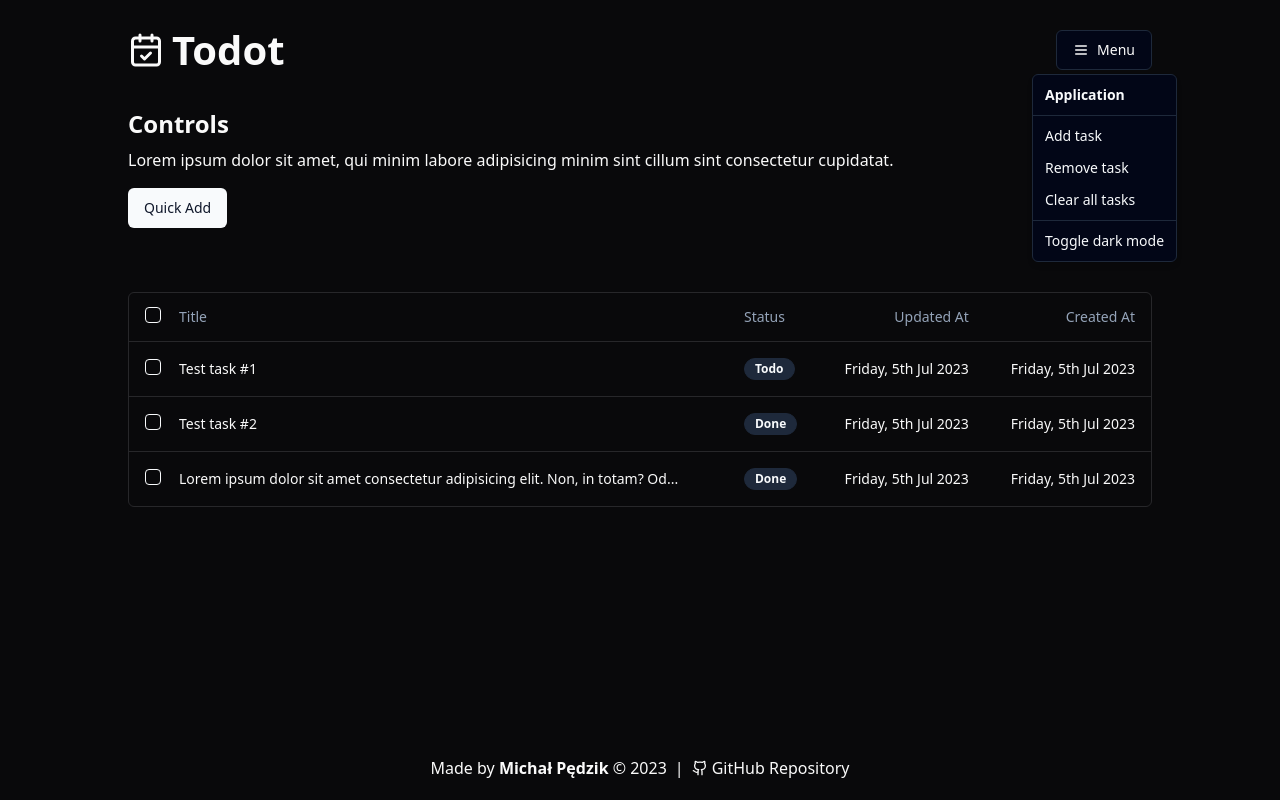
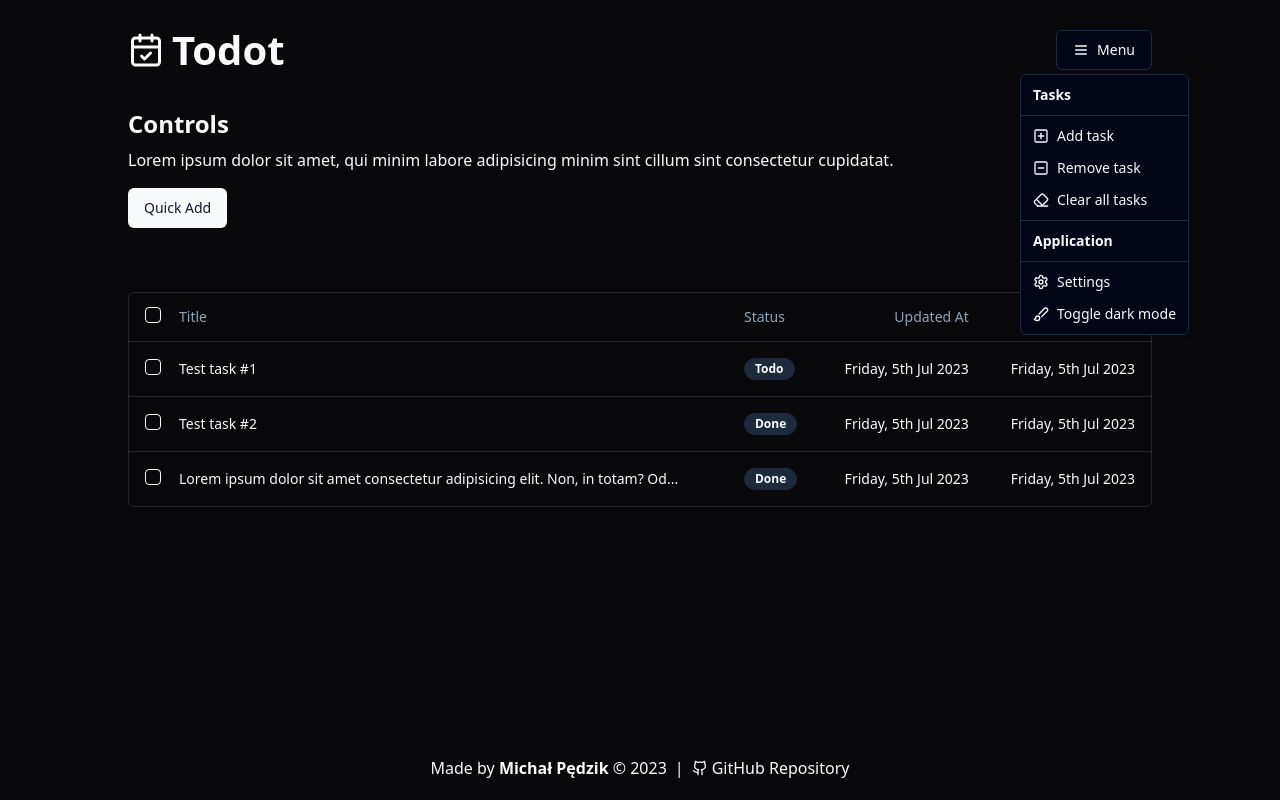
Before and after one commit to maxusify/todot, a Next.js app: page / in a window 1280 px wide. Both pictures are taken after a click on the button "Menu". Built offline with nearby package versions, Linux system fonts and the light colour scheme.

Commit message:
Main navigation improvements

```diff
--- a/src/components/main-navigation.tsx
+++ b/src/components/main-navigation.tsx
@@ -1,6 +1,14 @@
 "use client";
 
-import { CalendarCheck, Menu } from "lucide-react";
+import {
+  Brush,
+  CalendarCheck,
+  Eraser,
+  Menu,
+  MinusSquare,
+  PlusSquare,
+  Settings,
+} from "lucide-react";
 import Link from "next/link";
 import { useTheme } from "next-themes";
 
@@ -17,6 +25,9 @@ import { Button } from "./ui/button";
 
 const MainNavigationMenu = () => {
   const { theme, setTheme } = useTheme();
+
+  const iconsStyle = "mr-2 h-4 w-4";
+  const itemsStyle = "cursor-pointer flex items-center";
 
   const toggleDarkMode = () => {
     if (theme === "dark") {
@@ -36,15 +47,30 @@ const MainNavigationMenu = () => {
         </Button>
       </DropdownMenuTrigger>
       <DropdownMenuContent>
+        <DropdownMenuLabel>Tasks</DropdownMenuLabel>
+        <DropdownMenuSeparator />
+        <DropdownMenuItem className={itemsStyle}>
+          <PlusSquare className={iconsStyle} />
+          Add task
+        </DropdownMenuItem>
+        <DropdownMenuItem className={itemsStyle}>
+          <MinusSquare className={iconsStyle} />
+          Remove task
+        </DropdownMenuItem>
+        <DropdownMenuItem className={itemsStyle}>
+          <Eraser className={iconsStyle} />
+          Clear all tasks
+        </DropdownMenuItem>
+        <DropdownMenuSeparator />
         <DropdownMenuLabel>Application</DropdownMenuLabel>
         <DropdownMenuSeparator />
-        <DropdownMenuItem>Add task</DropdownMenuItem>
-        <DropdownMenuItem>Remove task</DropdownMenuItem>
-        <DropdownMenuItem>Clear all tasks</DropdownMenuItem>
-        <DropdownMenuSeparator />
-        <DropdownMenuItem
-          onClick={toggleDarkMode}
-        >{`Toggle ${theme} mode`}</DropdownMenuItem>
+        <DropdownMenuItem className={itemsStyle}>
+          <Settings className={iconsStyle} />
+          Settings
+        </DropdownMenuItem>
+        <DropdownMenuItem onClick={toggleDarkMode} className={itemsStyle}>
+          <Brush className={iconsStyle} /> {`Toggle ${theme} mode`}
+        </DropdownMenuItem>
       </DropdownMenuContent>
     </DropdownMenu>
   );
```
